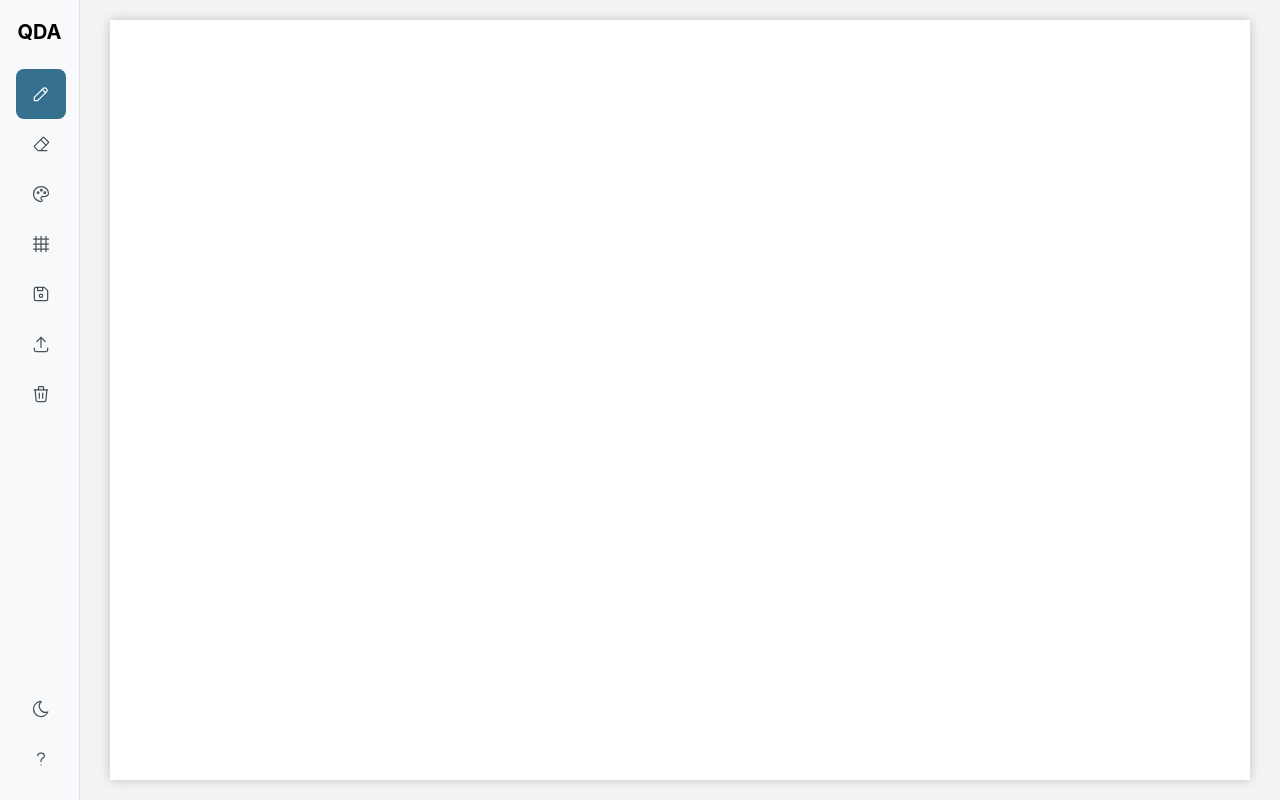
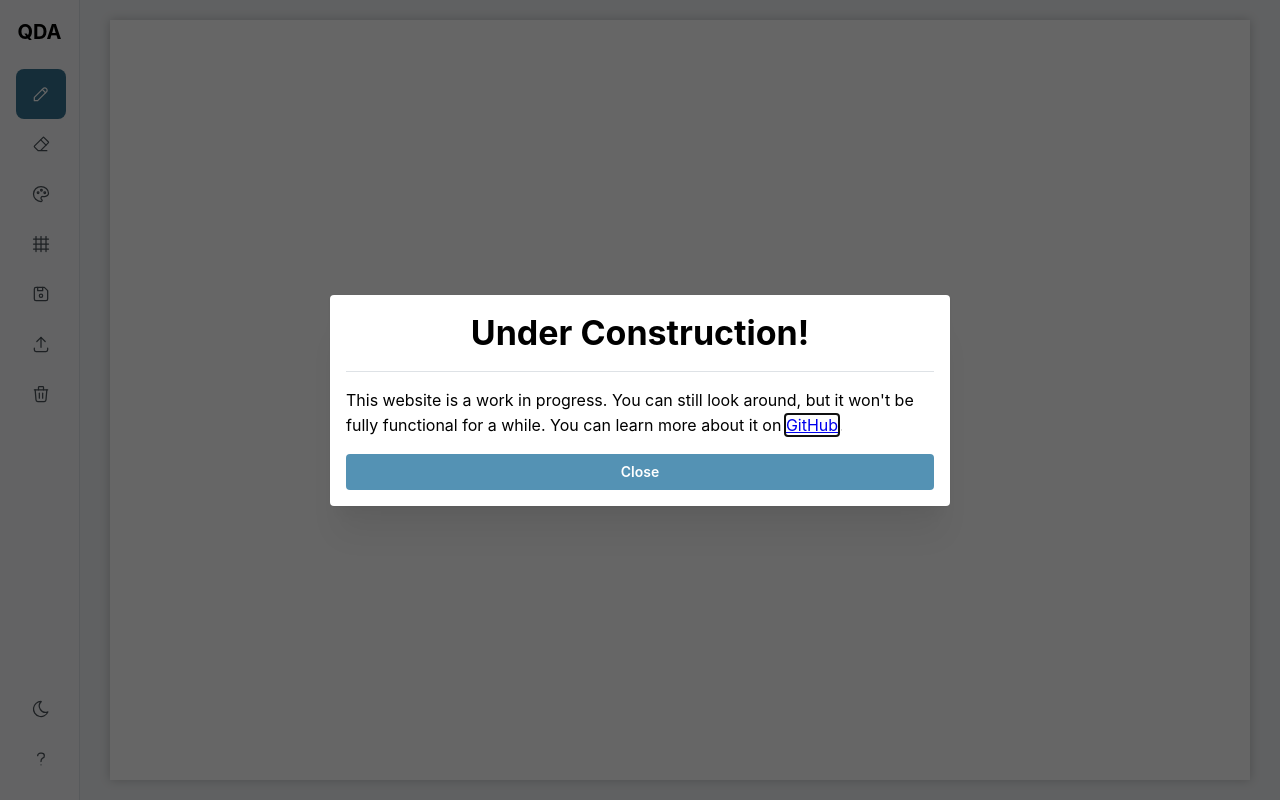
Before and after one commit to s-egge/quilters-canvas, a React (Vite) app: page / in a window 1280 px wide. Built offline with nearby package versions, Linux system fonts and the light colour scheme.

Commit message:
Added temporary "Under Construction" modal

```diff
--- a/src/App.tsx
+++ b/src/App.tsx
@@ -2,6 +2,7 @@ import '@mantine/core/styles.css'
 import { MantineProvider, createTheme, MantineColorsTuple } from '@mantine/core'
 import Toolbar from './components/toolbar/Toolbar'
 import GridCanvas from './components/canvas/GridCanvas'
+import ConstructionModal from './components/modals/ConstructionModal'
 import './App.css'
 
 const paleBlue: MantineColorsTuple = [
@@ -34,6 +35,7 @@ function App() {
     <MantineProvider theme={theme}>
       <Toolbar />
       <GridCanvas />
+      <ConstructionModal />
     </MantineProvider>
   )
 }
--- /dev/null
+++ b/src/components/modals/ConstructionModal.tsx
@@ -0,0 +1,33 @@
+import { Modal, Button, Text, Title, Divider, Space } from '@mantine/core'
+import { useDisclosure } from '@mantine/hooks'
+
+export default function ConstructionModal() {
+  const [opened, { open, close }] = useDisclosure(true)
+
+  return (
+    <Modal
+      size="lg"
+      opened={opened}
+      onClose={close}
+      centered
+      withCloseButton={false}
+    >
+      <Title order={1} ta="center">
+        Under Construction!
+      </Title>
+      <Space h="md" />
+      <Divider />
+      <Space h="md" />
+      <Text>
+        This website is a work in progress. You can still look around, but it
+        won't be fully functional for a while. You can learn more about it on{' '}
+        <a href="https://github.com/s-egge/quilt-design-app">GitHub</a>.
+      </Text>
+      <Space h="md" />
+      <Button onClick={close} fullWidth aria-label="Close modal">
+        {' '}
+        Close{' '}
+      </Button>
+    </Modal>
+  )
+}
```
